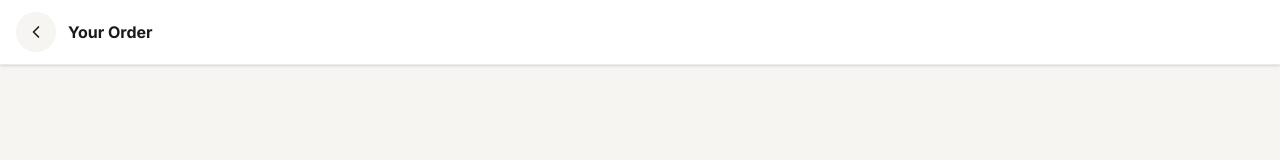
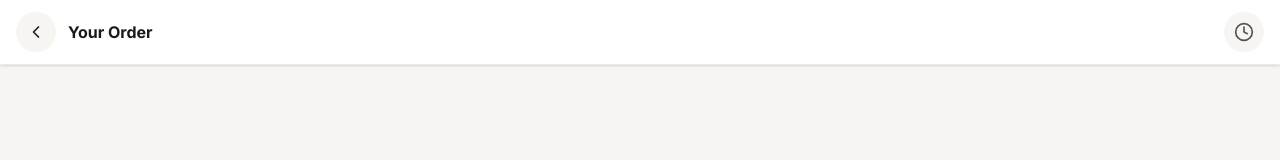
Before and after one commit to shabeer-sf/gobite, a Next.js app: page /cart in a window 1280 px wide. Shown: the top 160 px of the page. Built offline with nearby package versions, Linux system fonts and the light colour scheme.

Commit message:
header changed

```diff
--- a/components/ui/Header.tsx
+++ b/components/ui/Header.tsx
@@ -1,6 +1,6 @@
 "use client";
 
-import { ChevronLeft, ShoppingBag } from "lucide-react";
+import { ChevronLeft, Clock, ShoppingBag, User } from "lucide-react";
 import { useRouter } from "next/navigation";
 import React from "react";
 import { useStore } from "../../context/StoreContext";
@@ -23,7 +23,7 @@ export function Header({
   rightAction,
 }: HeaderProps) {
   const router = useRouter();
-  const { cart } = useStore();
+  const { cart, user } = useStore();
 
   const cartItemCount = cart.reduce((total, item) => total + item.quantity, 0);
 
@@ -55,7 +55,25 @@ export function Header({
         </div>
 
         <div className="flex items-center gap-2">
+          {user && (
+            <div className="flex items-center gap-1.5 bg-accentLight px-2.5 py-1.5 rounded-full mr-1">
+              <div className="w-5 h-5 rounded-full bg-[#FFD9C8] flex items-center justify-center text-primary">
+                <User size={12} />
+              </div>
+              <span className="text-xs font-semibold text-primary max-w-[72px] truncate">
+                {user.name.split(" ")[0]}
+              </span>
+            </div>
+          )}
+
           {rightAction}
+
+          <button
+            onClick={() => router.push("/orders")}
+            className="w-10 h-10 rounded-full flex items-center justify-center bg-bgBase hover:bg-gray-200 transition-colors"
+          >
+            <Clock size={20} className="text-inkMid" />
+          </button>
           {showCart && (
             <button
               onClick={() => router.push("/cart")}
```
